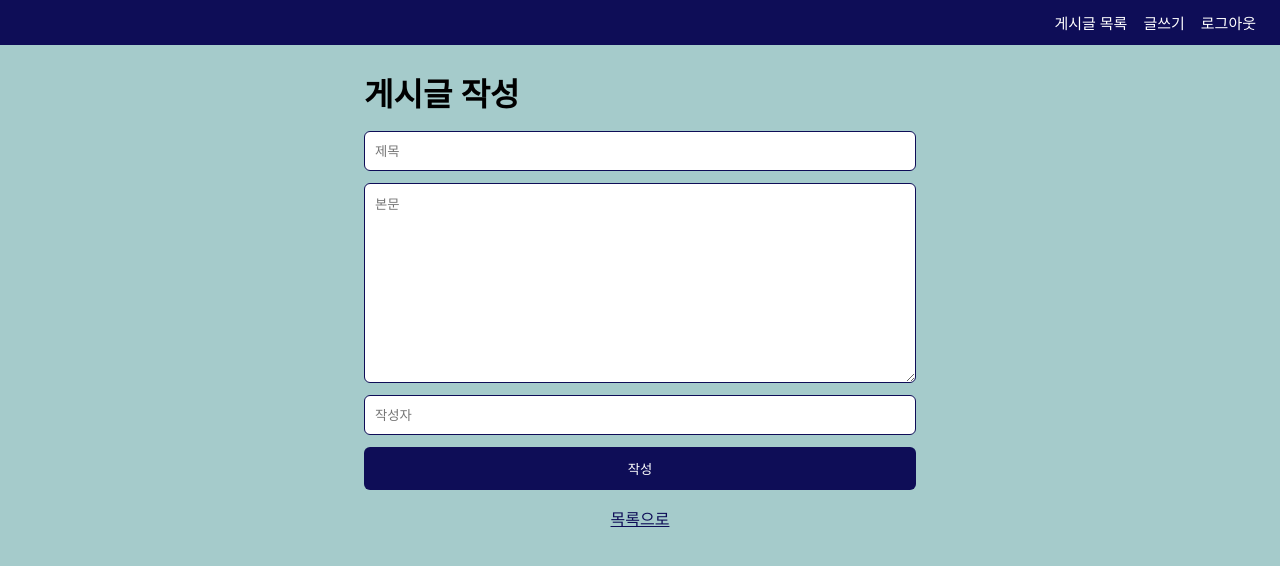
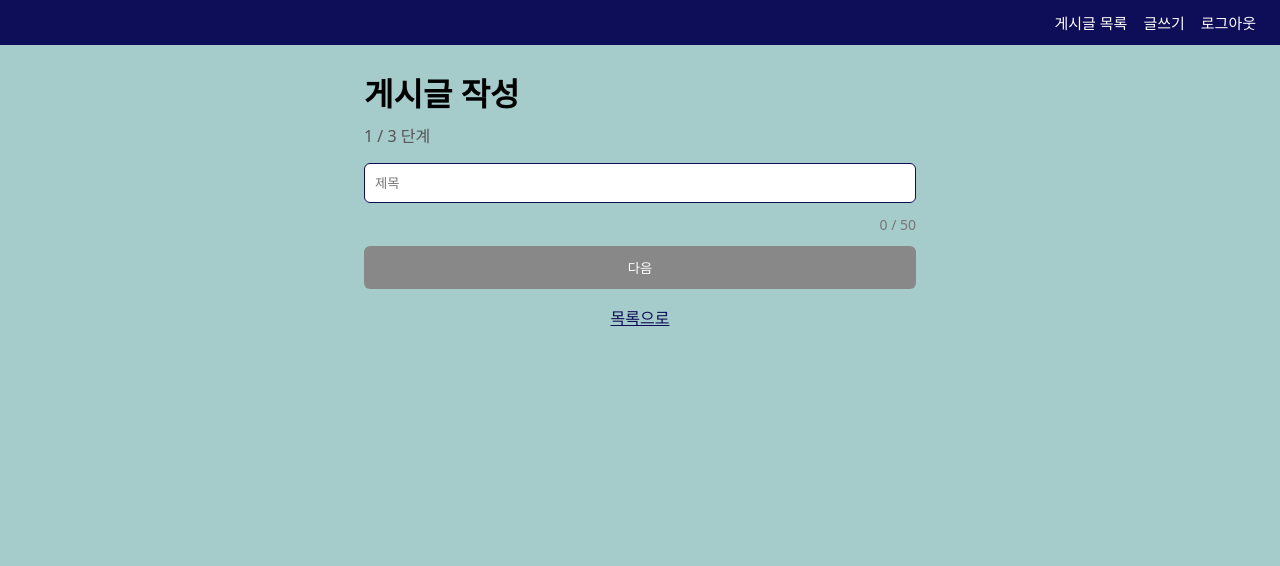
Before and after one commit to 39-play-sopt-web/KimJongHyun, a React (Vite) app in the folder Week4/Homework/: page /posts/new in a window 1280 px wide. Shown: the top 566 px of the page. Built offline with nearby package versions, Linux system fonts and the light colour scheme; no server answers; sample sign-in values are in the browser's storage.

Commit message:
feat: 3단계 게시글 작성 폼과 글자 수 검증 (심화)

```diff
--- a/Week4/Homework/src/pages/PostWritePage.tsx
+++ b/Week4/Homework/src/pages/PostWritePage.tsx
@@ -5,10 +5,18 @@ import styled from "@emotion/styled";
 import { createPost } from "../apis/post";
 import { theme } from "../styles/theme";
 
+// API 문서 기준 글자 수 제한
+const MAX = { title: 50, content: 1000, author: 20 };
+
 const Page = styled.main`
   max-width: 600px;
   margin: 0 auto;
   padding: 24px;
+`;
+
+const StepLabel = styled.p`
+  margin-top: 8px;
+  color: #555;
 `;
 
 const Form = styled.form`
@@ -29,6 +37,12 @@ const Form = styled.form`
     min-height: 200px;
     resize: vertical;
   }
+`;
+
+const Hint = styled.p<{ error?: boolean }>`
+  font-size: 14px;
+  text-align: right;
+  color: ${({ error }) => (error ? "#d33" : "#777")};
 `;
 
 const SubmitButton = styled.button`
@@ -57,6 +71,8 @@ const ListLink = styled(Link)`
 `;
 
 function PostWritePage() {
+  // 심화과제: 1 제목 → 2 본문 → 3 작성자. URL은 그대로, state만 바뀜
+  const [step, setStep] = useState<1 | 2 | 3>(1);
   const [title, setTitle] = useState("");
   const [content, setContent] = useState("");
   const [author, setAuthor] = useState("");
@@ -67,12 +83,12 @@ function PostWritePage() {
 
   const { mutate, isPending } = useMutation({
     mutationFn: createPost,
-    onSuccess: () => {
+    onSuccess: (post) => {
       // ["posts"]로 시작하는 모든 캐시(검색 결과 포함)를 낡은 것으로 표시
       //  목록 페이지가 뜨면 useQuery가 자동으로 다시 요청한다
 
       queryClient.invalidateQueries({ queryKey: ["posts"] });
-      alert("게시글이 작성되었습니다.");
+      alert(`${post.author}님의 게시글이 작성되었습니다.`); // 심화: alert에 작성자 출력
       navigate("/posts");
     },
     onError: () => {
@@ -80,34 +96,63 @@ function PostWritePage() {
     },
   });
 
+  // 현재 단계의 값과 제한. 단계마다 if문 안 쓰려고 한 곳에 모아둠
+  const current = {
+    1: { value: title, max: MAX.title },
+    2: { value: content, max: MAX.content },
+    3: { value: author, max: MAX.author },
+  }[step];
+
+  const isEmpty = current.value.trim() === "";
+  const isTooLong = current.value.length > current.max;
+
   const handleSubmit = (e: React.FormEvent) => {
     e.preventDefault();
-    mutate({ title, content, author });
+    if (step === 1) setStep(2);
+    else if (step === 2) setStep(3);
+    else mutate({ title, content, author });
   };
 
   return (
     <Page>
       <h1>게시글 작성</h1>
+      <StepLabel>{step} / 3 단계</StepLabel>
+
       <Form onSubmit={handleSubmit}>
+        {step === 1 && (
           <input
             value={title}
             onChange={(e) => setTitle(e.target.value)}
             placeholder="제목"
           />
+        )}
+        {step === 2 && (
           <textarea
             value={content}
             onChange={(e) => setContent(e.target.value)}
             placeholder="본문"
           />
+        )}
+        {step === 3 && (
           <input
             value={author}
             onChange={(e) => setAuthor(e.target.value)}
             placeholder="작성자"
           />
-        <SubmitButton type="submit" disabled={isPending}>
-          {isPending ? "작성 중..." : "작성"}
+        )}
+
+        {/* 심화과제: 글자 수 카운터 + 초과 시 에러 메시지 */}
+        <Hint error={isTooLong}>
+          {isTooLong
+            ? `${current.max}자를 초과했습니다.`
+            : `${current.value.length} / ${current.max}`}
+        </Hint>
+
+        <SubmitButton type="submit" disabled={isEmpty || isTooLong || isPending}>
+          {step < 3 ? "다음" : isPending ? "작성 중..." : "작성"}
         </SubmitButton>
       </Form>
+
       <ListLink to="/posts">목록으로</ListLink>
     </Page>
   );
```
Lines whose indentation alone changed are shown as unchanged.
